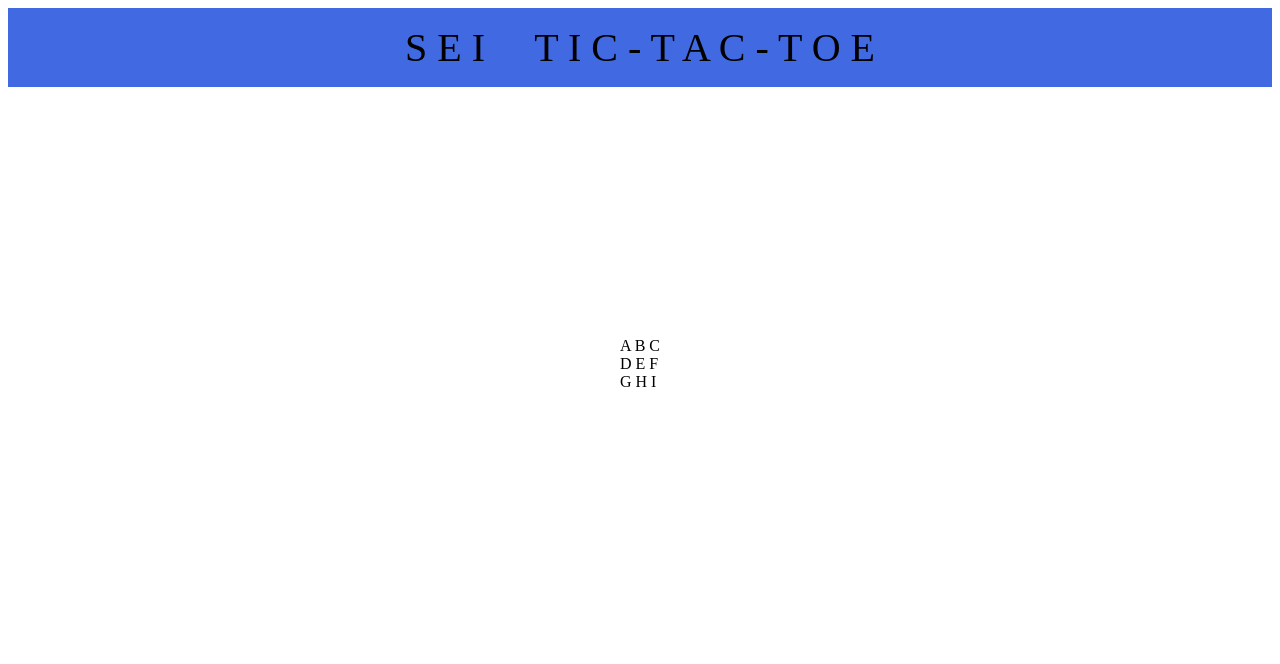
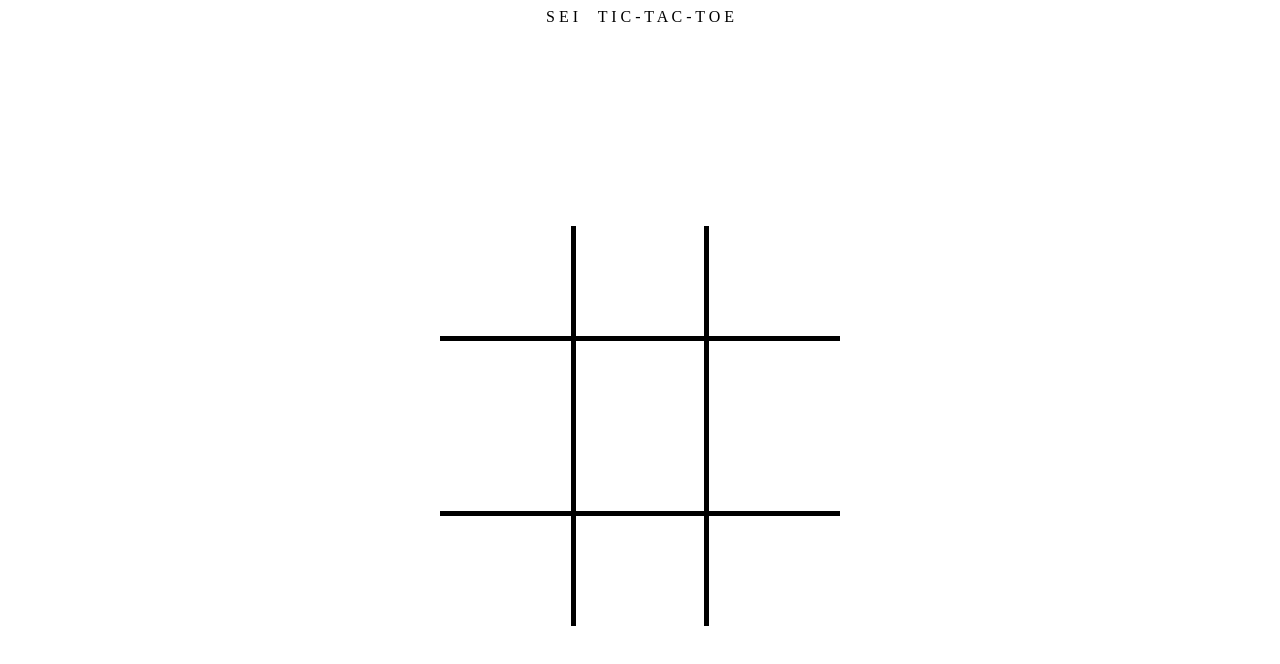
Before and after one commit to Mooooose97/tic-tac-toe, a plain HTML site: page index.html in a window 1280 px wide. Drawn offline with Linux system fonts and the light colour scheme.

Commit message:
Updating Layout

```diff
--- a/css/main.css
+++ b/css/main.css
@@ -1,16 +1,16 @@
 header {
     text-align: center;
-    background-color: royalblue;
-    font-size: 5vmin;
-    padding: 2vmin;
 }
 
-main {
-    display: grid;
-    place-items: center;
-    margin: 250px;
+table {
+    height: 400px;
+    width: 400px;
+    margin: 200px auto;
+    border-collapse: collapse;
+    border-style: hidden;
+    table-layout: fixed;
 }
 
-#row1 {
-    border-width: 200px;
+table td {
+    border: 5px solid black;
 }
--- a/index.html
+++ b/index.html
@@ -12,26 +12,24 @@
 
   <body>
     <header>S E I &nbsp;&nbsp;&nbsp; T I C - T A C - T O E</header>
-    <main>
-      <div id="board">
-        <div id="row1">
-          <span id="box1">A</span>
-          <span id="box2">B</span>
-          <span id="box3">C</span>
-        </div>
-
-        <div id="row2">
-          <span id="box4">D</span>
-          <span id="box5">E</span>
-          <span id="box6">F</span>
-        </div>
-
-        <div id="row3">
-          <span id="box7">G</span>
-          <span id="box8">H</span>
-          <span id="box9">I</span>
-        </div>
-      </div>
-    </main>
+    <table id="board">
+      <tbody>
+        <tr id="row1">
+          <td id="cell1"></td>
+          <td id="cell2"></td>
+          <td id="cell3"></td>
+        </tr>
+        <tr id="row2">
+          <td id="cell4"></td>
+          <td id="cell5"></td>
+          <td id="cell6"></td>
+        </tr>
+        <tr id="row3">
+          <td id="cell7"></td>
+          <td id="cell8"></td>
+          <td id="cell9"></td>
+        </tr>
+      </tbody>
+    </table>
   </body>
 </html>
```
Also changed, not shown: js/main.js (+17 -0 lines).
